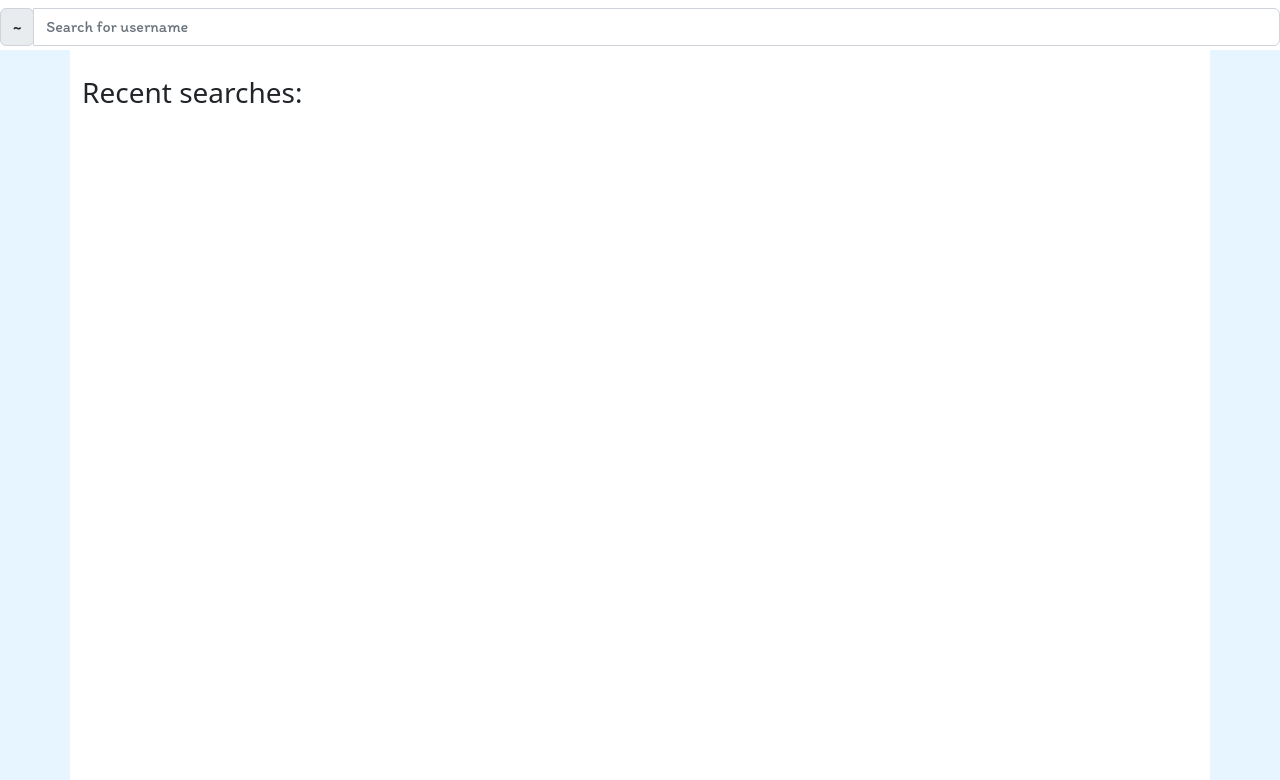
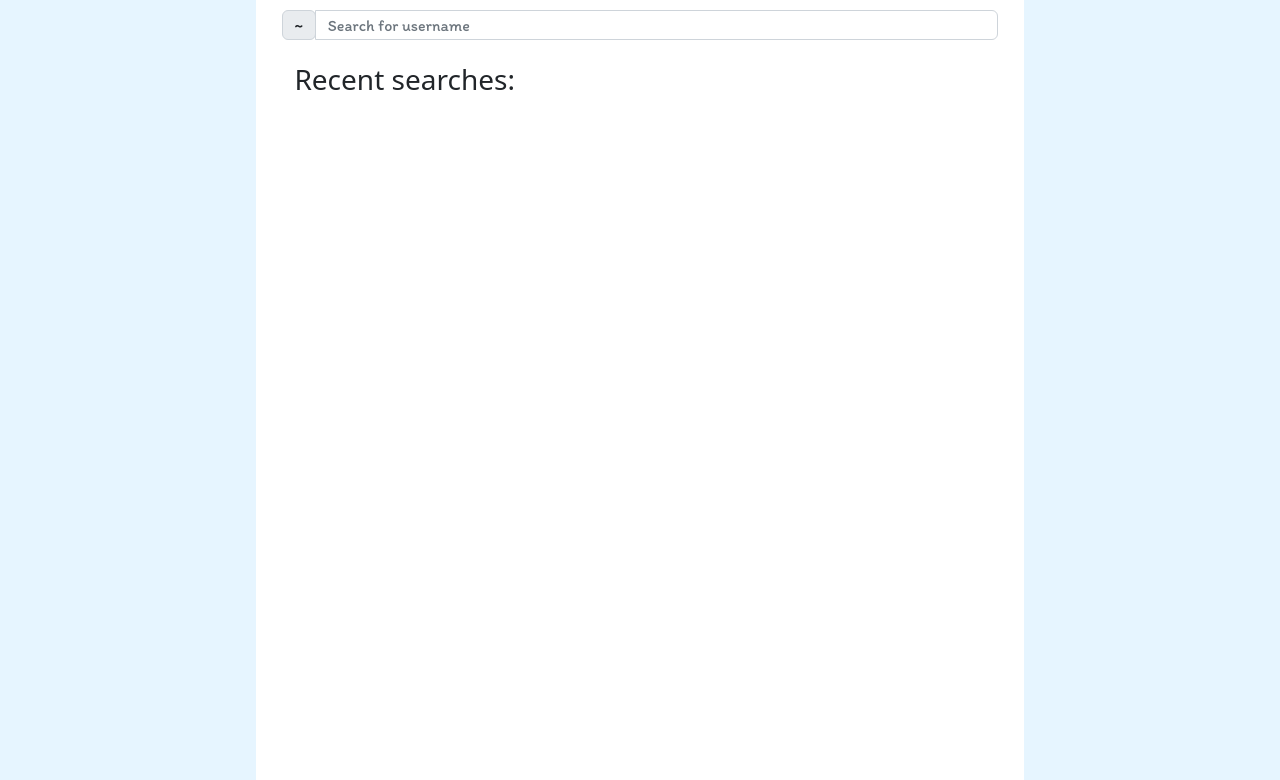
Before and after one commit to giacomosirri/Snippex, a PHP site: page /php/searchusers.php in a window 1280 px wide. Shown: the part 70-850 px from the top of the page. Run offline with PHP 8.4, Linux system fonts and the light colour scheme; the visitor is signed in with stand-in values (Sample User, id 1); data that the repository does not hold is empty.

Commit message:
Make previous changes valid also for searchusers.html

```diff
--- a/assets/layouts/_explore.scss
+++ b/assets/layouts/_explore.scss
@@ -1,6 +1,6 @@
 @use "../abstract/mediaquery-breakpoints" as *;
 
-header.explore {
+header.explore, header.search-users {
   padding: 10px 2%;
   position: fixed;
   @media screen and (min-width: $smartphones) and (max-width: $desktop) {
@@ -17,7 +17,7 @@ header.explore {
   }
 }
 
-main.explore {
+main.explore, main.search-users {
   padding-top: 1% !important;
   @media screen and (min-width: $desktop) {
     margin-top: 50px;
--- a/assets/style.css
+++ b/assets/style.css
@@ -130,32 +130,32 @@ article .post-interactions img:hover {
   cursor: pointer;
 }
 
-header.explore {
+header.explore, header.search-users {
   padding: 10px 2%;
   position: fixed;
   height: 50px;
 }
 @media screen and (min-width: 320px) and (max-width: 1025px) {
-  header.explore {
+  header.explore, header.search-users {
     top: 0;
   }
 }
 @media screen and (min-width: 1025px) {
-  header.explore {
+  header.explore, header.search-users {
     top: 70px;
     width: 60%;
     margin-left: 20%;
   }
 }
-header.explore * {
+header.explore *, header.search-users * {
   height: 30px;
 }
 
-main.explore {
+main.explore, main.search-users {
   padding-top: 1% !important;
 }
 @media screen and (min-width: 1025px) {
-  main.explore {
+  main.explore, main.search-users {
     margin-top: 50px;
   }
 }
--- a/template/searchusers.html
+++ b/template/searchusers.html
@@ -1,4 +1,4 @@
-<header>
+<header class="search-users">
     <nav class="navbar navbar-expand-lg">
         <div class="input-group">
             <div class="input-group-prepend">
@@ -9,7 +9,7 @@
         </div>
     </nav>
 </header>
-<main class="container">
+<main class="search-users">
     <h3 style="margin-bottom: 30px"></h3>
     <div id="proposes"></div>
 </main>
```
